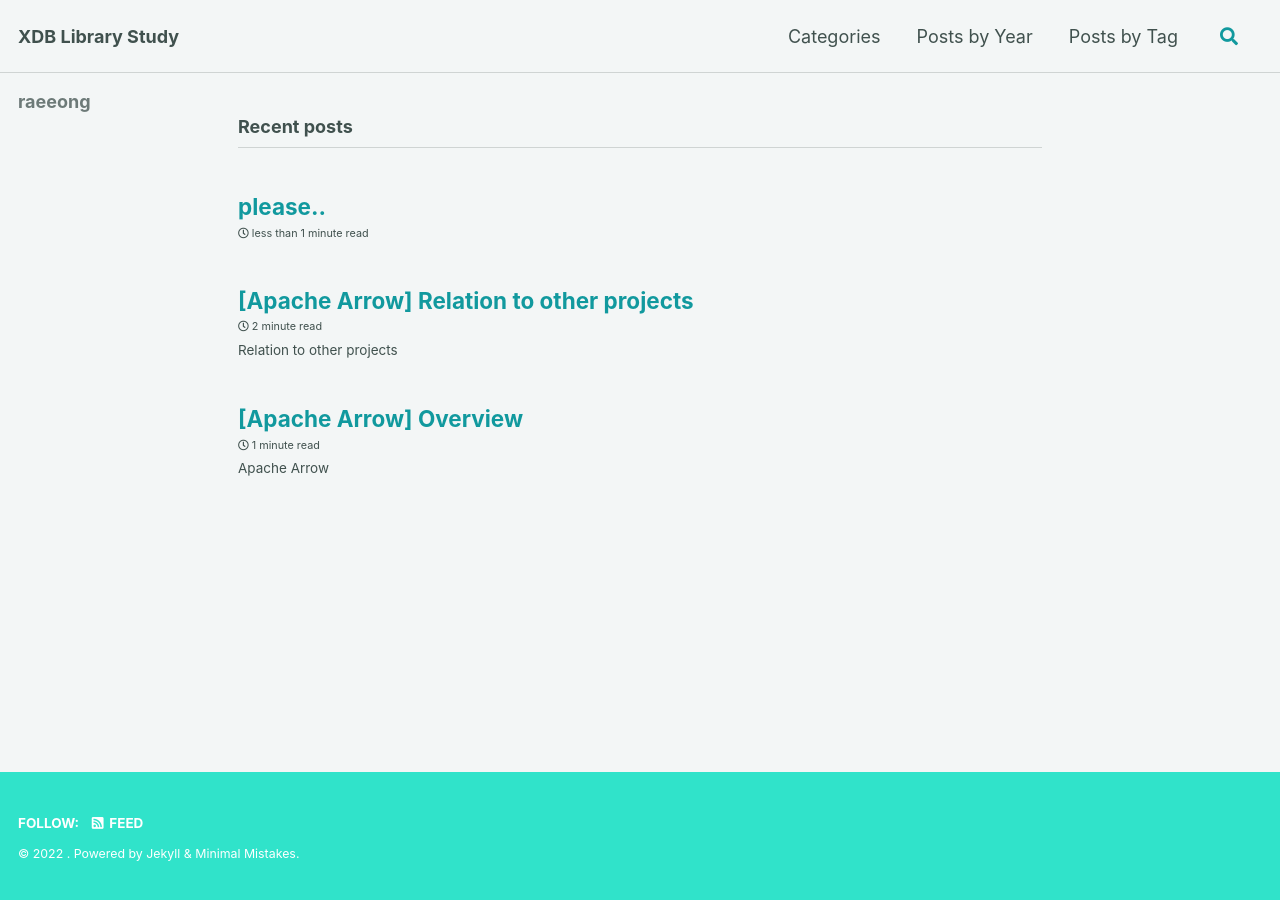
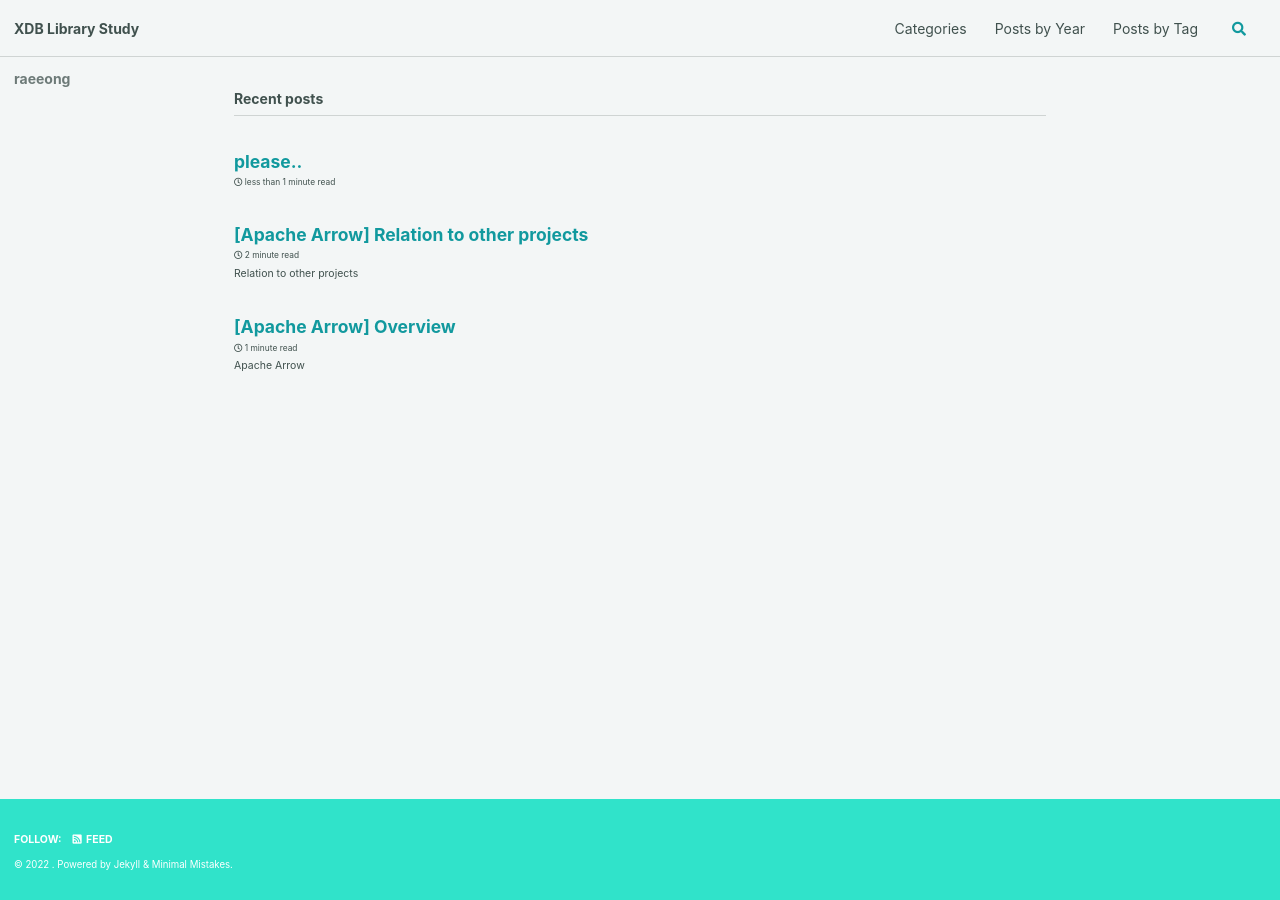
Before and after one commit to friedegg818/friedegg818.github.io, a Jekyll site: the page built from index.html, in a window 1280 px wide. Built offline with Jekyll 4.4.1, drawn with Linux system fonts in a browser that asks for light colours; cached includes are drawn as plain includes; some web fonts are replaced; the list of posts is cut into pages by our own code.

Commit message:
font size

```diff
--- a/_sass/minimal-mistakes/_reset.scss
+++ b/_sass/minimal-mistakes/_reset.scss
@@ -15,11 +15,11 @@ html {
   }
 
   @include breakpoint($large) {
-    font-size: 16px;  // default 20
+    font-size: 14px;  // default 20
   }
 
   @include breakpoint($x-large) {
-    font-size: 18px; // default 22
+    font-size: 14px; // default 22
   }
 
   -webkit-text-size-adjust: 100%;
--- a/assets/css/main.scss
+++ b/assets/css/main.scss
@@ -27,10 +27,10 @@ html {
     }
 
     @include breakpoint($large) {
-        font-size: 16px; // originally 20px
+        font-size: 14px; // originally 20px
     }
 
     @include breakpoint($x-large) {
-        font-size: 18px; // originally 22px
+        font-size: 14px; // originally 22px
     }
 }
```
